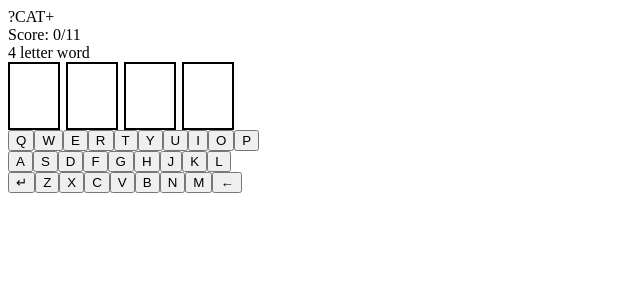
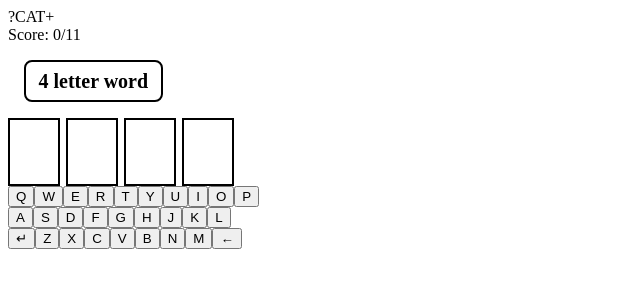
Before and after one commit to nikhilNathwani/trigram-react-vite, a React (Vite) app: page / in a window 1280 px wide. Shown: the top 300 px of the page, without its empty margins (0-640 px from the left). Built offline with nearby package versions, Linux system fonts and the light colour scheme.

Commit message:
Implemented deleteLetter

```diff
--- a/src/App.jsx
+++ b/src/App.jsx
@@ -1,4 +1,5 @@
 import { useState } from "react";
+import { useEffect } from "react";
 
 import TitleScreen from "./components/modals/TitleScreen";
 import HelpScreen from "./components/modals/HelpScreen";
@@ -19,19 +20,111 @@ export default function App() {
 	const [wordLengthCurrent, setWordLengthCurrent] =
 		useState(wordLength_start);
 	const [lettersProvided, setLettersProvided] = useState(
-		Array.from({ length: 1 + wordLength_max - wordLength_start }, () => "")
+		Array.from(
+			{ length: 1 + wordLength_max - wordLength_start },
+			(_, index) => Array(wordLength_start + index).fill("")
+		)
 	);
 
-	function startLevel() {
-		return;
-	}
+	//keyPress event listener
+	useEffect(() => {
+		const handleKeyPress = (e) => {
+			// e.stopPropagation();
+			if (e.key === "Enter") {
+				// submitGuess();
+				// printGameState();
+				return;
+			}
+			if (e.key === "Backspace" || e.key === "Delete") {
+				deleteLetter();
+				// printGameState();
+				return;
+			}
+			if (e.key.match(/^[a-z]$/)) {
+				console.log("Received keypress:", e.key);
+				addLetter(e.key);
+				// printGameState();
+				return;
+			}
+		};
 
-	function addLetter() {
-		return;
+		// Add the event listener when the component is mounted
+		window.addEventListener("keydown", handleKeyPress);
+
+		// This function will be executed when the component is unmounted
+		return () => {
+			// Remove the event listener when the component is unmounted
+			window.removeEventListener("keydown", handleKeyPress);
+		};
+
+		// The empty dependency array ensures that this effect runs only once, on mount
+	}, []);
+
+	function addLetter(letter) {
+		// 1. Confirm action can be performed
+		var currWordIndex = wordLengthCurrent - wordLength_start;
+		var currWord = lettersProvided[currWordIndex];
+		if (currWord[currWord.length - 1] != "") {
+			//submitWord()
+			return;
+		}
+
+		// 2. Perform the action
+		var letter = letter.toUpperCase();
+		var currLetterIndex = currWord.indexOf("");
+
+		var updatedLettersProvided = lettersProvided.slice();
+		currWord = updatedLettersProvided[currWordIndex];
+		currWord[currLetterIndex] = letter;
+
+		setLettersProvided(updatedLettersProvided);
+
+		console.log("Adding", letter, "to position", currLetterIndex);
+		console.log("Letters provided:", lettersProvided);
+
+		// 3. Inform the UI
+		// UI_STATE.addLetter(letter);
+
+		// 4. Advance the game
+		// nextLetterPosition =
+		// 	GAME_STATE.lettersProvided[GAME_STATE.wordLength_current].length;
+		// if (nextLetterPosition >= GAME_STATE.wordLength_current) {
+		// 	submitGuess();
+		// }
 	}
 
 	function deleteLetter() {
-		return;
+		// 1. Confirm action can be performed
+		var currWordIndex = wordLengthCurrent - wordLength_start;
+		var currWord = lettersProvided[currWordIndex];
+		var firstBlankIndex = currWord.indexOf("");
+		if (firstBlankIndex == 0) {
+			return;
+		}
+		if (firstBlankIndex == -1) {
+			firstBlankIndex = wordLengthCurrent;
+			//^because if it == -1, that means all letter slots are full.
+			// I achieve delete by setting the firstBlankIndex-1 element to "",
+			// so in this case it will correctly delete the last letter
+		}
+
+		// 2. Perform the action
+		var updatedLettersProvided = lettersProvided.slice();
+		updatedLettersProvided[currWordIndex][firstBlankIndex - 1] = "";
+		setLettersProvided(updatedLettersProvided);
+
+		console.log("Deleting letter");
+		console.log("Letters provided:", lettersProvided);
+
+		// 3. Inform the UI
+		// UI_STATE.addLetter(letter);
+
+		// 4. Advance the game
+		// nextLetterPosition =
+		// 	GAME_STATE.lettersProvided[GAME_STATE.wordLength_current].length;
+		// if (nextLetterPosition >= GAME_STATE.wordLength_current) {
+		// 	submitGuess();
+		// }
 	}
 
 	return (
@@ -48,7 +141,12 @@ export default function App() {
 					}
 					scoreMax={wordLength_max}
 				></Score>
-				<Level targetLength={wordLengthCurrent}></Level>
+				<Level
+					targetLength={wordLengthCurrent}
+					lettersReceived={
+						lettersProvided[wordLengthCurrent - wordLength_start]
+					}
+				></Level>
 				<Keyboard></Keyboard>
 			</div>
 		</div>
--- a/src/components/Level.jsx
+++ b/src/components/Level.jsx
@@ -1,11 +1,14 @@
 import TargetLength from "./level-components/TargetLength";
 import Word from "./level-components/Word";
 
-export default function Level({ targetLength }) {
+export default function Level({ targetLength, lettersReceived }) {
 	return (
 		<div id="level">
 			<TargetLength targetLength={targetLength}></TargetLength>
-			<Word numLetters={targetLength}></Word>
+			<Word
+				targetLength={targetLength}
+				lettersReceived={lettersReceived}
+			></Word>
 		</div>
 	);
 }
--- /dev/null
+++ b/src/components/level-components/TargetLength.css
@@ -0,0 +1,11 @@
+#targetLength {
+	width: fit-content;
+	font-size: 1.25rem;
+	padding: 0.75ch 1.25ch;
+	margin: 1rem;
+	background-color: white;
+	color: black;
+	font-weight: bold;
+	border: 2px solid black;
+	border-radius: 8px;
+}
--- a/src/components/level-components/TargetLength.jsx
+++ b/src/components/level-components/TargetLength.jsx
@@ -1,3 +1,5 @@
+import "./TargetLength.css";
+
 export default function TargetLength({ targetLength }) {
 	return <div id="targetLength">{targetLength} letter word</div>;
 }
--- a/src/components/level-components/Word.jsx
+++ b/src/components/level-components/Word.jsx
@@ -1,8 +1,11 @@
 import "./Word.css";
 
-export default function Word({ numLetters }) {
-	const letterDivs = Array.from({ length: numLetters }, (_, index) => (
-		<div className="letter" letter-key={index}></div>
+export default function Word({ targetLength, lettersReceived }) {
+	// console.log("In Word component, lettersReceived=", lettersReceived);
+	const letterDivs = Array.from({ length: targetLength }, (_, index) => (
+		<div className="letter" key={index}>
+			{lettersReceived[index]}
+		</div>
 	));
 	return <div id="word">{letterDivs}</div>;
 }
```
